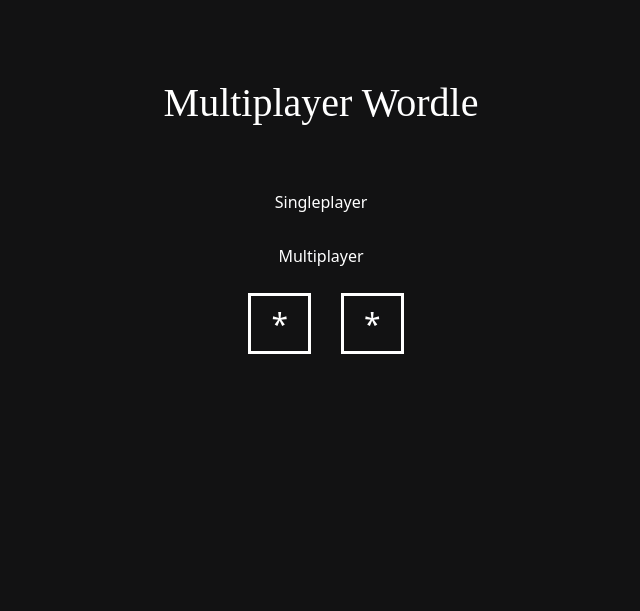
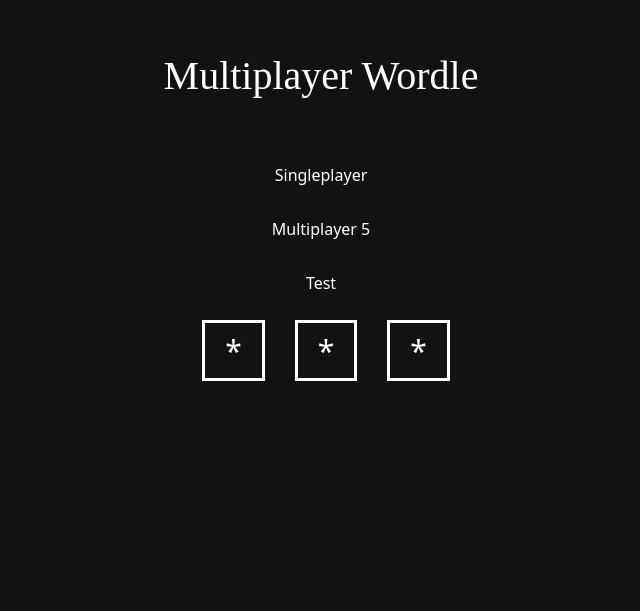
Before and after one commit to GashDarnit/MultiplayerWordle, a React (Vite) app: page / in a window 1280 px wide. Shown: the part 189-800 px from the top of the page, without its empty margins (319-959 px from the left). Built offline with nearby package versions, Linux system fonts and the light colour scheme.

Commit message:
Added function to create boards with custom length

```diff
--- a/src/App.tsx
+++ b/src/App.tsx
@@ -1,28 +1,60 @@
-import { useState } from 'react';
+import { useState, createContext, useEffect } from 'react';
 import './App.css';
 import Game from './Game.tsx'
 import 'bootstrap/dist/css/bootstrap.min.css';
 
+import { boardDefault, generateWordSet } from "./Words";
+
 var HOST = '127.0.0.1';
 var PORT = 3000;
 
+export const AppContext = createContext();
+
 function App() {
   const [answer, setAnswer] = useState('');
+  const [wordLength, setWordLength] = useState(5);
+  const [board, setBoard] = useState(generateBoard(5));
+
+
+    const handleWordLength = () => {
+        setWordLength(7);
+    }
+
+    const handleNewBoard = () => {
+        let newArray = generateBoard(wordLength);
+        setBoard(newArray);
+    }
+
+
+
   return (
     <div className="App">
-      <header className="App-header">
-        <h1>Multiplayer Wordle</h1>
-      </header>
+        <header className="App-header">
+            <h1>Multiplayer Wordle</h1>
+        </header>
 
-      <div className="d-flex flex-column align-items-center">
-        <button onClick = {() => { console.log(fetchSolution()) }}>Singleplayer</button>
+        <AppContext.Provider
+            value = {{
+                answer,
+                wordLength,
+                setWordLength,
+                board,
+                setBoard,
+            }}
+        >
 
-        <button>Multiplayer</button>
-      </div>
+            <div className="d-flex flex-column align-items-center">
+                <button onClick = {() => { console.log(fetchSolution()) }}>Singleplayer</button>
 
-      <Game length={2}/>
+                <button onClick = {handleWordLength}>Multiplayer {wordLength}</button>
 
+                <button onClick = {handleNewBoard}>Test {board[0][0]}</button>
 
+            </div>
+
+            <Game length ='3'/>
+
+        </AppContext.Provider>
     </div>
   );
 }
@@ -38,6 +70,18 @@
   }
 }
 
+function generateBoard(length) {
+    let newArray = [];
+
+    for (let i = 0; i < 6; i++) {
+        const row = [];
+        for (let j = 0; j < length; j++) {
+            row.push("");
+        }
+        newArray.push(row);
+    }
+    return newArray;
+}
 
 
 export default App;
```
